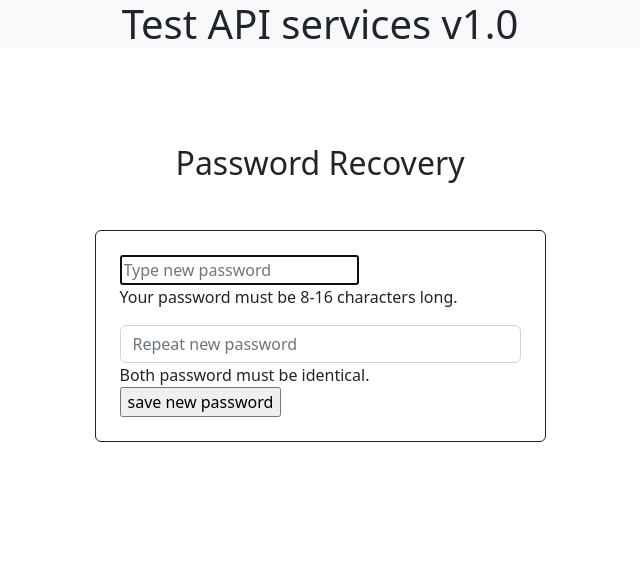
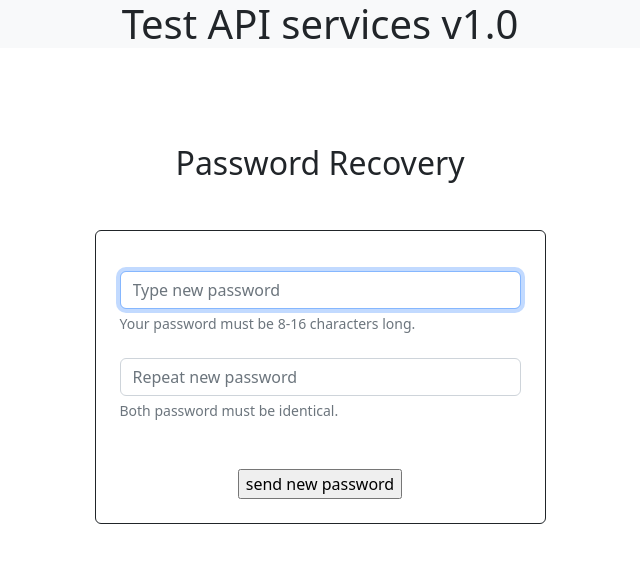
Before and after one commit to GabrielRuberttone/UTN-final2-creacion-api, a Node server app: template views/reset.handlebars in a window 1280 px wide. Shown: the top 563 px of the page, without its empty margins (320-960 px from the left). Run offline with Node 20, Linux system fonts and the light colour scheme; the template is opened without the code that fills it: most values are stand-ins (such as "Sample title", 1, 10 or a date in 2020); some libraries are stand-ins or nearby versions.

Commit message:
Mejorando el formulario de actualización o password recovery. FIN API : )

```diff
--- a/index.js
+++ b/index.js
@@ -30,9 +30,14 @@ const hbs = exphbs.create({
             const Warning = arrWarnings.find((el)=> el.param === inputName);
         if(Warning == undefined){
             return null;
-        } else {
-            return Warning.msg;
-            //todo: retornar html con css
+        } else {//todo: retornar html con css
+            return `
+            <div class="alert alert-danger mt-1"  role="alert">
+            ${Warning.msg}
+            <button type="button" class="btn-close" data-bs-dismiss="alert"
+            aria-label="Close"></button>
+            </div>
+            `;
         }
     }
 }
--- a/views/reset.handlebars
+++ b/views/reset.handlebars
@@ -1,33 +1,57 @@
 {{!-- hacemos el formulario --}}
 <section class="mt-5 container">
-<div class="row justify-content-center">
+ <div class="row justify-content-center">
     <h2 class="text-center my-5">Password Recovery</h2>
     <div class="col-10 col-lg-5" >
-        <form class="border border-dark rounded p-4" action="/api/users/reset/{{token}}" method="post">
+     <form
+        class="border border-dark rounded p-4"
+        action="/api/users/reset/{{token}}" method="post">
+
         <input type="text" value="{{tokenStatus.name}}"
         autocomplete="username" hidden/>
 
-        <input type="text" type="password" maxlength="16"
+        <input class="form-control mt-3" type="password" maxlength="16"
         placeholder="Type new password" autocomplete="new-password"
         name="password_1" autofocus />
+
+
+
+
+
+
+
+
+
+
         {{#errBelowInput arrWarnings "password_1"}}
+
         {{msg}}
+
         {{/errBelowInput}}
-        <div id="passwordHelpBlock" >
+
+     {{!-- </div> --}}
+        <div id="passwordHelpBlock" class="form-text mb-4">
             Your password must be 8-16 characters long.
         </div>
 
-        <input class="form-control mt-3" type="text" type="password" maxlength="16"
+        <input class="form-control" type="password" maxlength="16"
         placeholder="Repeat new password" autocomplete="new-password"
-        name="password_2" autofocus />
+        name="password_2"/>
+
         {{#errBelowInput arrWarnings "password_2"}}
         {{msg}}
         {{/errBelowInput}}
-        <div id="passwordHelpBlock" >
+
+        <div id="repeatPasswordHelpBlock" class="form-text mb-5" >
             Both password must be identical.
         </div>
-        <input type="submit" value="save new password">
-        </form>
+
+        <div class="d-flex justify-content-center">
+         <input type="submit" value="send new password">
+         </div>
+
+     </form>
+
     </div>
-</div>
+ </div>
 </section>
```
